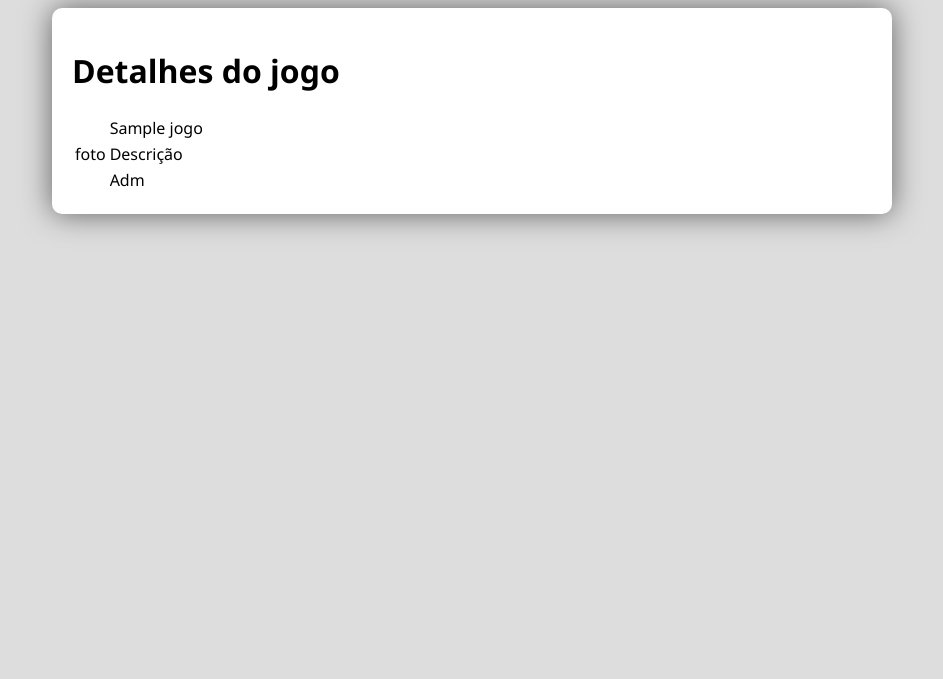
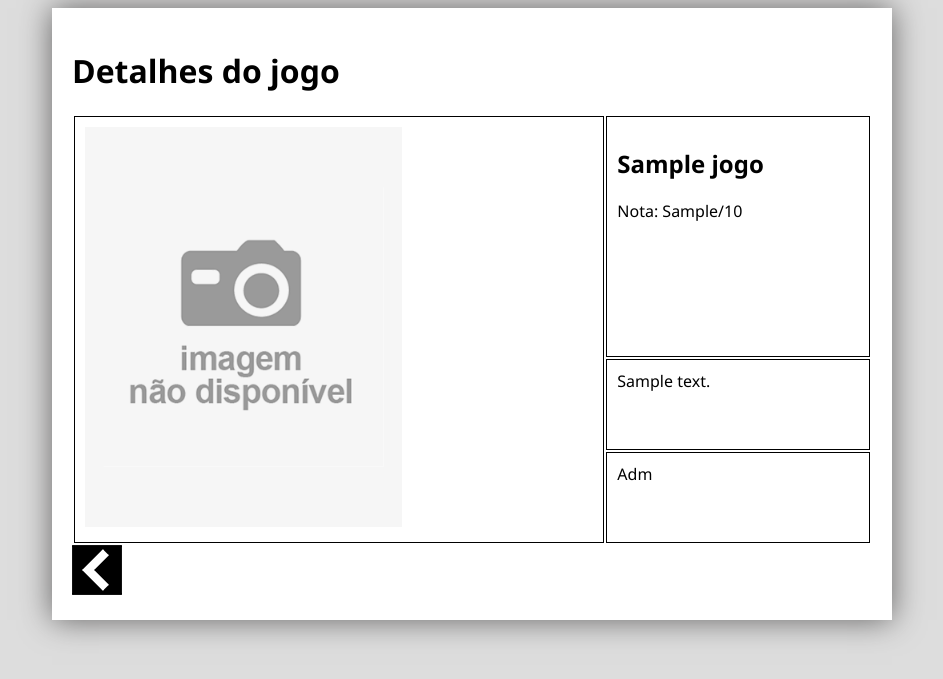
Before and after one commit to alexandrepvie/estudonauta, a PHP site: the page made by detalhes.php in a window 1280 px wide. Shown: the top 679 px of the page, without its empty margins (168-1111 px from the left). Run offline with PHP 8.4, Linux system fonts and the light colour scheme; tables that the repository leaves empty or names only in its code hold one stand-in row (values such as "Sample post").

Commit message:
terminou aula

```diff
--- a/detalhes.php
+++ b/detalhes.php
@@ -3,7 +3,7 @@
 <head>
     <meta charset="UTF-8">
     <meta name="viewport" content="width=device-width, initial-scale=1.0">
-    <link rel="stylesheet" href="estilos/estilo.css">
+    <link rel="stylesheet" href="estilos/style.css">
     <title>Título da página</title>
 </head>
 <body>
@@ -25,8 +25,11 @@
                 } else {
                     if($busca->num_rows == 1) {
                         $reg = $busca->fetch_object();
-                        echo "<tr><td rowspan='3'>foto</td><td>$reg->nome</td></tr>";
-                        echo "<tr> <td>Descrição</td></tr>";
+                        $t = thumb($reg->capa);
+                        echo "<tr><td rowspan='3'><img src='$t' class='full'/></td>";
+                        echo"<td><h2>$reg->nome</h2>";
+                        echo"Nota: $reg->nota/10";
+                        echo "<tr> <td>$reg->descricao</td></tr>";
                         echo "<tr><td>Adm</td></tr>";
                     } else {
                         echo"<tr><td> Nenhum registro encontrado";
@@ -34,6 +37,7 @@
                 }
             ?>
         </table>
+        <a href="index.php"><img src="icones/icoback.png"></a>
     </div>
 </body>
 </html>
--- a/estilos/style.css
+++ b/estilos/style.css
@@ -36,6 +36,14 @@ table.listagem td:nth-child(3){
 table.detalhes {
     width: 100%;
 }
+table.detalhes td{
+    padding: 10px;
+    vertical-align: top;
+    border: 1px solid black;
+}
 img.mini {
-    width: 50px;
+    width: 60px;
 }
+img.full {
+    height: 400px;
+}
```
